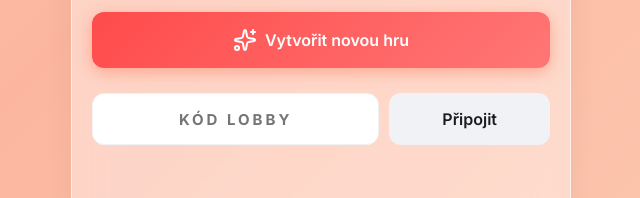
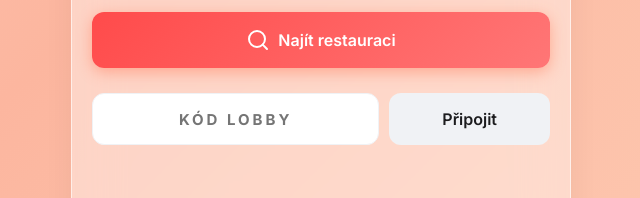
Before and after one commit to Ondrejos1/bitematch, a website built with Vite: page client/index.html in a window 1280 px wide. Shown: the part 374-572 px from the top of the page, 319-959 px from the left. Built offline with nearby package versions, Linux system fonts and the light colour scheme.

Commit message:
polish: rename button to Najit restauraci

```diff
--- a/client/index.html
+++ b/client/index.html
@@ -61,7 +61,7 @@
         </div>
 
         <button id="btn-create-lobby" class="btn btn-primary">
-          <i data-lucide="sparkles" class="icon"></i> Vytvořit novou hru
+          <i data-lucide="search" class="icon"></i> Najít restauraci
         </button>
 
         <div class="join-section">
```
